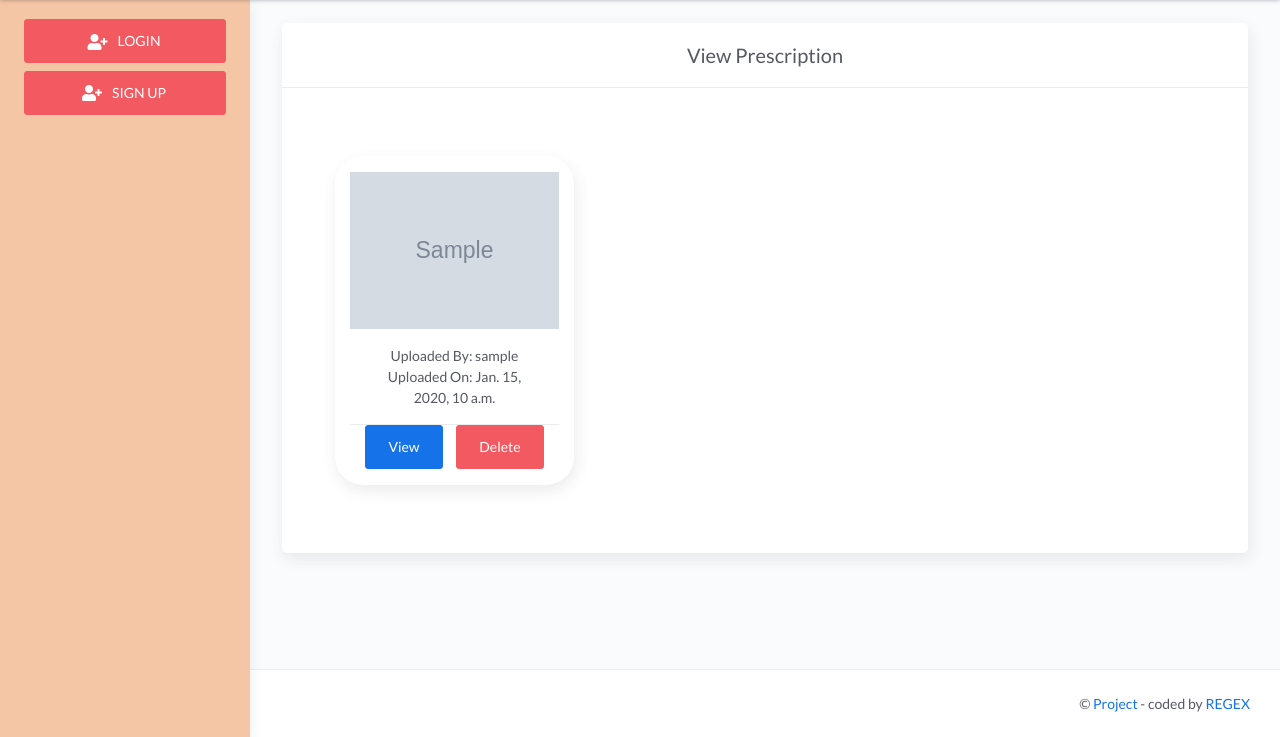
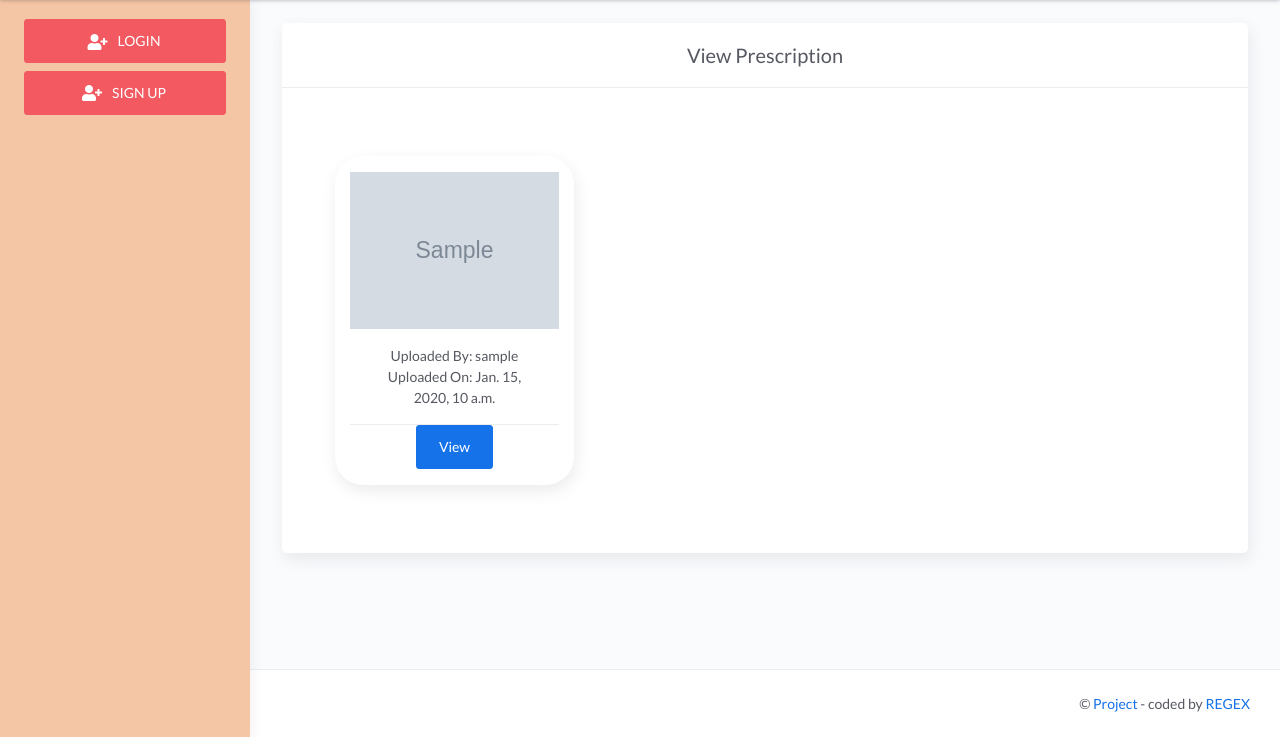
Before and after one commit to adityarajsahu/Medecoder, a Django app: template templates/pages/viewPrescription.html in a window 1280 px wide. Shown: the part 63-800 px from the top of the page. Run offline with Django 4.2, Linux system fonts and the light colour scheme; the template is opened without the code that fills it: most values are stand-ins (such as "Sample title", 1, 10 or a date in 2020); grey boxes marked "Sample" are stand-in pictures; data that the repository does not hold is empty; some libraries are stand-ins or nearby versions.

```diff
--- a/prescription/views.py
+++ b/prescription/views.py
@@ -322,6 +322,6 @@ def deletePrescription(request, prescription_id):
         search = None
         prescription = Prescription.objects.get(id=prescription_id)
         prescription.delete()
-        return redirect("prescriptions")
+        return redirect( "home")
     else:
         return redirect('login')
--- a/templates/pages/homepage.html
+++ b/templates/pages/homepage.html
@@ -24,7 +24,13 @@
                             </div>
                             <div class="card-text">
                                 <a href="/singleViewPrescription/{{prescription.id}}/"><button class="btn btn-primary m-3">View</button></a>
+                                <span>
+                                    <a href="/deletePrescription/{{prescription.id}}/">
+                                      <button class="btn btn-danger">Delete</button>
+                                    </a>
+                                  </span>
                             </div>
+
                         </div>
                     </div>
                     {% endfor %}
--- a/templates/pages/viewPrescription.html
+++ b/templates/pages/viewPrescription.html
@@ -30,17 +30,10 @@
                     </div>
 
                   </div>
-                  <div class="container d-flex justify-content-between">
-                    <span>
+                  <div class="container ">
                       <a href="/singleViewPrescription/{{prescription.id}}/">
                         <button class="btn btn-primary mb-3">View</button>
                       </a>
-                    </span>
-                    <span>
-                      <a href="/deletePrescription/{{prescription.id}}/">
-                        <button class="btn btn-danger">Delete</button>
-                      </a>
-                    </span>
                   </div>
                 </div>
                 {% endfor %}
```
